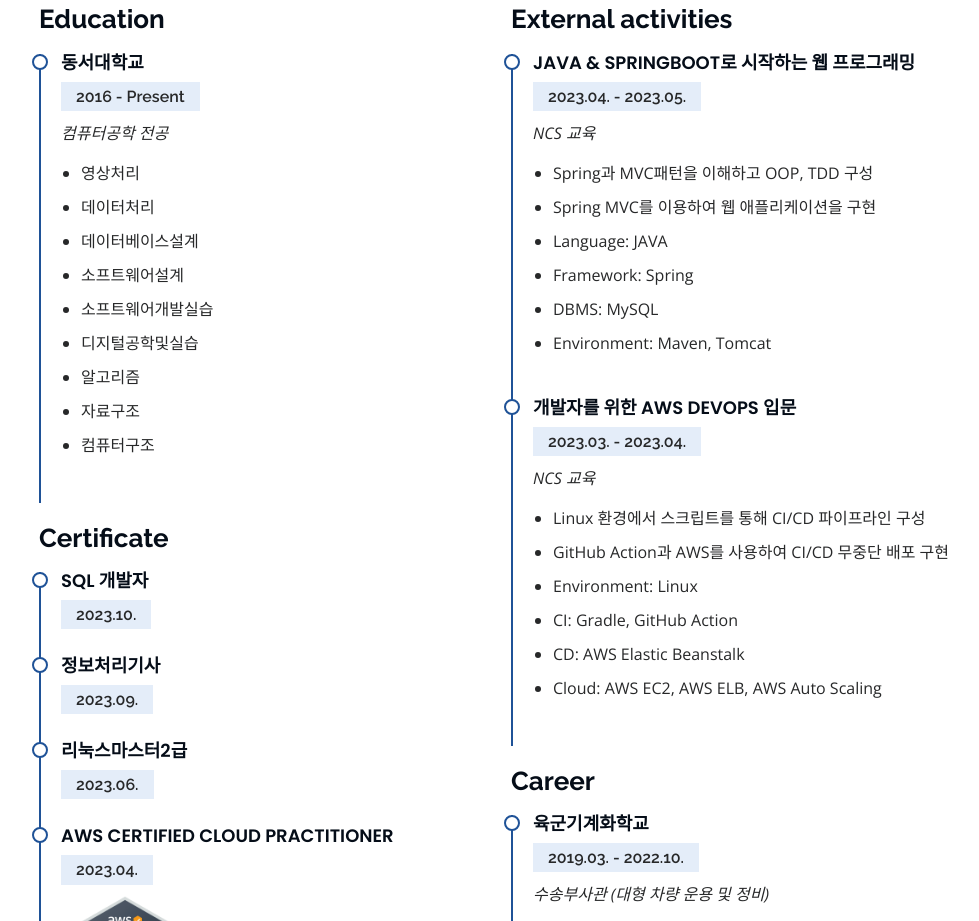
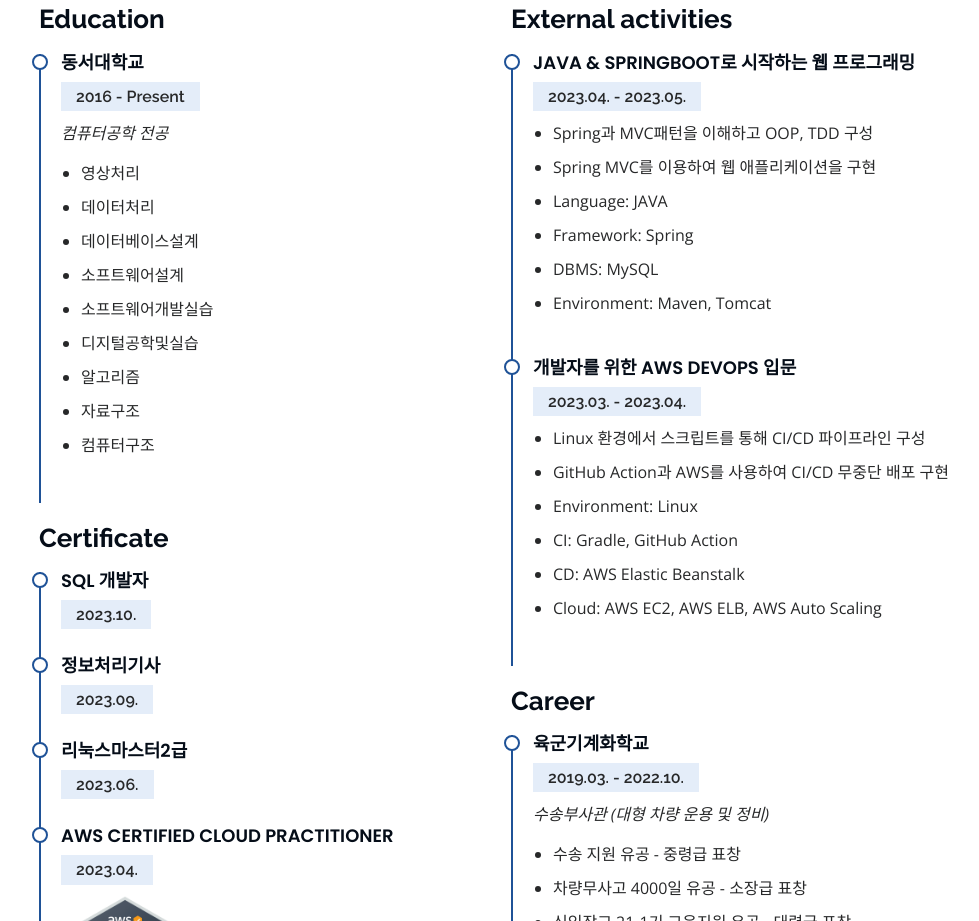
Before and after one commit to riz-jeong/portfolio, a plain HTML site: page index.html in a window 1280 px wide. Shown: the part 5540-6461 px from the top of the page, without its empty margins (291-1270 px from the left). Drawn offline with nearby package versions, Linux system fonts and the light colour scheme.

Commit message:
Update index.html

```diff
--- a/index.html
+++ b/index.html
@@ -185,7 +185,6 @@
             <div class="resume-item">
               <h4>Java & Springboot로 시작하는 웹 프로그래밍</h4>
               <h5>2023.04. - 2023.05.</h5>
-              <p><em>NCS 교육</em></p>
               <ul>
                 <li>Spring과 MVC패턴을 이해하고 OOP, TDD 구성</li>
                 <li>Spring MVC를 이용하여 웹 애플리케이션을 구현</li>
@@ -198,7 +197,6 @@
             <div class="resume-item">
               <h4>개발자를 위한 AWS DevOps 입문</h4>
               <h5>2023.03. - 2023.04.</h5>
-              <p><em>NCS 교육</em></p>
               <ul>
                 <li>Linux 환경에서 스크립트를 통해 CI/CD 파이프라인 구성</li>
                 <li>GitHub Action과 AWS를 사용하여 CI/CD 무중단 배포 구현</li>
```
